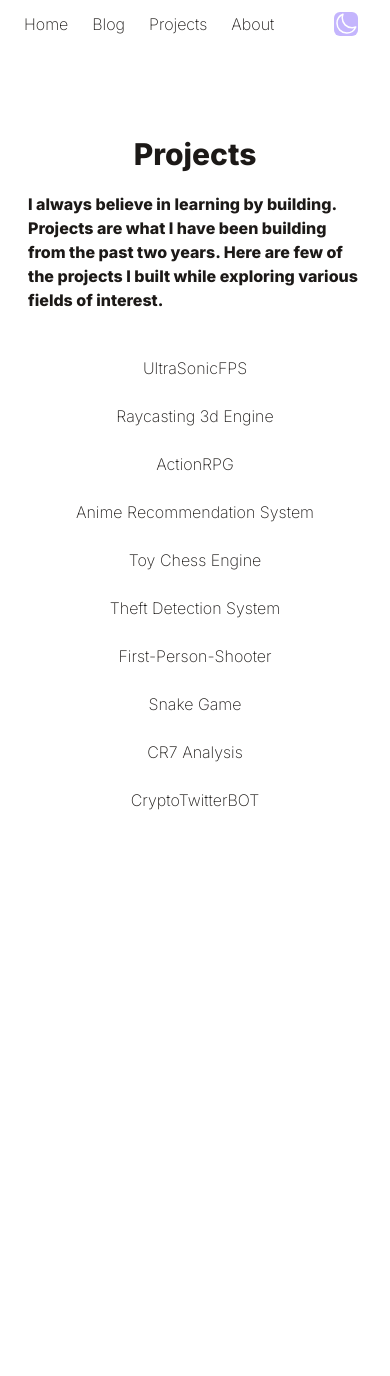
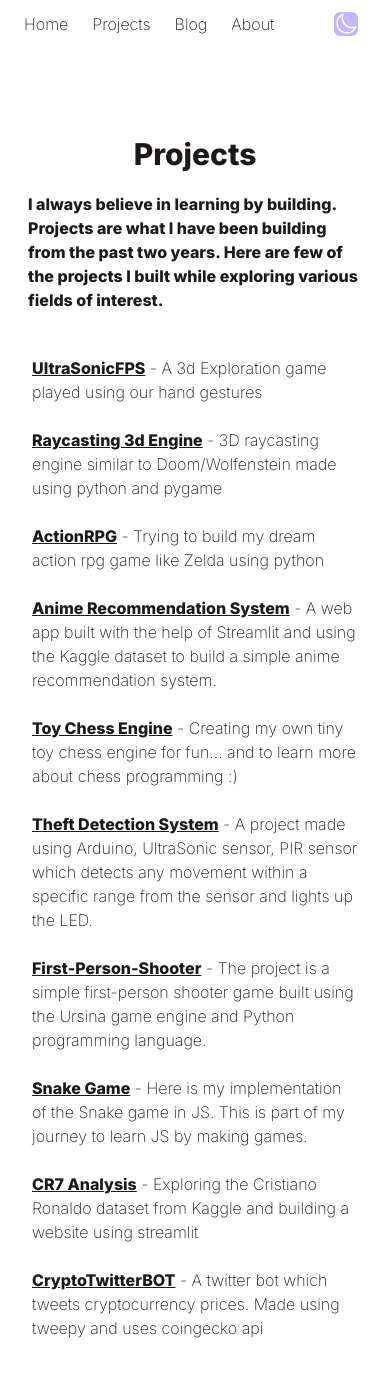
Before and after one commit to theyashwanthsai/DigitalGarden, a React (Vite) app: page /projects in a window 390 px wide. Before the commit the page ends 848 px from the top, so only its background shows below. Built offline with nearby package versions, Linux system fonts and the light colour scheme; a web font is replaced by a local one.

Commit message:
make changes

```diff
--- a/src/components/About.jsx
+++ b/src/components/About.jsx
@@ -6,11 +6,11 @@
   return(
     <div className = "p-5 flex items-center justify-center flex-col text-left pt-20 pb-6">
       <h1 className = "p-2 text-3xl md:text-4xl dark:text-white mb-1 md:mb-3 font-bold">About</h1>
-      <p className="p-2 text-base max-w-xl mb-6 font-semibold">Hello, I am Sai Yashwanth, a Computer Science Engineer from Bangalore currently pursuing my undergrad from PES University.
+      <p className="p-2 text-base md:w-2/4 mb-6 font-semibold">Hello, I am Sai Yashwanth, a Computer Science Engineer from Bangalore currently pursuing my undergrad from PES University.
        I am a Developer interested in Backend development, Devops and Machine Learning.
        I love building products which help others in some way or the other. I believe in learning in public, That is how I make friends and in-turn learn from them and their experiences.
        You can check what I'm building <a className= "underline" href="https://github.com/theyashwanthsai">here</a>.
-      <br /> Follow me on Twitter, Linkedin, Github</p>
+      <br /> <br /> Follow me on Twitter, Linkedin, Github</p>
     </div>
   );
 
--- a/src/components/Blog.jsx
+++ b/src/components/Blog.jsx
@@ -6,7 +6,7 @@
   return(
     <div className = "p-5 flex items-center justify-center flex-col text-center pt-20 pb-6">
       <h1 className = "p-5 text-4xl md:text-7xl dark:text-white mb-1 md:mb-3 font-bold">Blogs</h1>
-
+      <p>Coming soon... <br /> Check my <a href = "">hashnode</a></p>
     </div>
   );
 
--- a/src/components/Header.jsx
+++ b/src/components/Header.jsx
@@ -12,8 +12,8 @@
           <a  className="p-3" href="">Projects</a>
           <a   className="p-3" href="">About</a> */}
           <Link to = "/" className="p-3" >Home</Link>
+          <Link to = "/projects" className="p-3" href="">Projects</Link>
           <Link to = "/blog" className="p-3" href="">Blog</Link>
-          <Link to = "/projects" className="p-3" href="">Projects</Link>
           <Link to = "/about" className="p-3" href="">About</Link>
 
         </nav>
--- a/src/components/Home.jsx
+++ b/src/components/Home.jsx
@@ -1,5 +1,5 @@
 import React from "react"
-
+import { SocialIcon } from 'react-social-icons';
 
 
 function Home() {
@@ -10,6 +10,14 @@
       <p className="p-10 text-lg max-w-xl mb-6 font-bold">
         Hello, I'm Sai Yashwanth. I am a passionate developer, builder and learner. Welcome to my <a className= "underline" href = "https://www.dschapman.com/notes/5e6ba56d-11d3-4db0-a114-c8a415fd0bf6">Digital Garden!</a>
       </p>
+      <div >
+
+      <SocialIcon url="https://github.com/theyashwanthsai" fgColor= "#ffff"/>
+
+      <SocialIcon url="https://twitter.com/yashwanthsai29" />
+
+      <SocialIcon url="https://www.linkedin.com/in/yashwanth-sai-457aa51b9/" />
+      </div>
 
     </div>
   );
--- a/src/components/Projects.jsx
+++ b/src/components/Projects.jsx
@@ -6,19 +6,27 @@
   return(
     <div className = "p-5 flex items-center justify-center flex-col text-left pt-20 pb-6">
       <h1 className = "p-2 text-3xl md:text-4xl dark:text-white mb-1 md:mb-3 font-bold">Projects</h1>
-      <p className="p-2 text-base max-w-xl mb-6 font-semibold">
+      <p className="p-2 text-base  mb-6 font-semibold md:w-2/4">
         I always believe in learning by building.
         Projects are what I have been building from the past two years. Here are few of the projects I built while exploring various fields of interest. </p>
-      <ul className="p-3">UltraSonicFPS</ul>
-      <ul className="p-3">Raycasting 3d Engine</ul>
-      <ul className="p-3">ActionRPG</ul>
-      <ul className="p-3">Anime Recommendation System</ul>
-      <ul className="p-3">Toy Chess Engine</ul>
-      <ul className="p-3">Theft Detection System</ul>
-      <ul className="p-3">First-Person-Shooter</ul>
-      <ul className="p-3">Snake Game</ul>
-      <ul className="p-3">CR7 Analysis</ul>
-      <ul className="p-3">CryptoTwitterBOT</ul>
+      <div className="md:w-2/4">
+
+
+      <p className="p-3 "><a className= "underline font-semibold" href = "https://github.com/theyashwanthsai/UltrasonicFPS">UltraSonicFPS</a> - A 3d Exploration game played using our hand gestures</p>
+      <p className="p-3 "><a className= "underline font-semibold" href = "https://github.com/theyashwanthsai/raycasting-3d-engine">Raycasting 3d Engine</a> - 3D raycasting engine similar to Doom/Wolfenstein made using python and pygame</p>
+      <p className="p-3 "><a className= "underline font-semibold" href = "https://github.com/theyashwanthsai/ActionRPG-Pygame">ActionRPG</a> - Trying to build my dream action rpg game like Zelda using python</p>
+      <p className="p-3 "><a className= "underline font-semibold" href = "https://github.com/theyashwanthsai/Anime-Recommendation-System">Anime Recommendation System</a> - A web app built with the help of Streamlit and using the Kaggle dataset to build a simple anime recommendation system.</p>
+      <p className="p-3 "><a className= "underline font-semibold" href = "https://github.com/theyashwanthsai/ToyChessEngine">Toy Chess Engine</a> - Creating my own tiny toy chess engine for fun... and to learn more about chess programming :)</p>
+      <p className="p-3 "><a className= "underline font-semibold" href = "https://github.com/theyashwanthsai/Theft-Detection_System">Theft Detection System</a> - A project made using Arduino, UltraSonic sensor, PIR sensor which detects any movement within a specific range from the sensor and lights up the LED.</p>
+      <p className="p-3 "><a className= "underline font-semibold" href = "https://github.com/theyashwanthsai/First-Person-Shooter">First-Person-Shooter</a> - The project is a simple first-person shooter game built using the Ursina game engine and Python programming language.</p>
+      <p className="p-3 "><a className= "underline font-semibold" href = "https://github.com/theyashwanthsai/Snake-Game">Snake Game</a> - Here is my implementation of the Snake game in JS. This is part of my journey to learn JS by making games.</p>
+      <p className="p-3 "><a className= "underline font-semibold" href = "https://github.com/theyashwanthsai/CR7-Analysis">CR7 Analysis</a> - Exploring the Cristiano Ronaldo dataset from Kaggle and building a website using streamlit</p>
+      <p className="p-3 "><a className= "underline font-semibold" href = "https://github.com/acmpesuecc/TwitterBotCryptocurrencyPrice">CryptoTwitterBOT</a> - A twitter bot which tweets cryptocurrency prices. Made using tweepy and uses coingecko api</p>
+
+
+
+      </div>
+
     </div>
   );
 
```
Also changed, not shown: package.json (+8 -3 lines), 1 other file (tests, documents, lock files or other folders).
